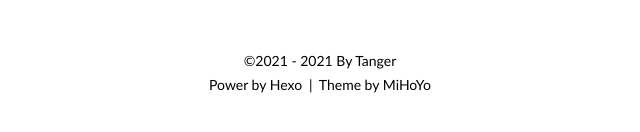
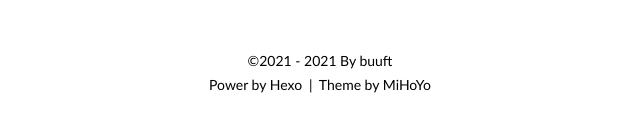
Before and after one commit to buuft/buuft.github.io, a plain HTML site: page index.html in a window 1280 px wide. Shown: the part 670-802 px from the top of the page, 320-960 px from the left. Drawn offline with Linux system fonts and the light colour scheme.

Commit message:
Update index.html

```diff
--- a/index.html
+++ b/index.html
@@ -155,7 +155,7 @@ console.log("Chat box loaded")
 
         <link rel="stylesheet" href="/css/footer.css">
 <div class="bottom-outer">
-  <div class="copyright">©2021 - 2021 By Tanger</div>
+  <div class="copyright">©2021 - 2021 By buuft</div>
   <div class="framework-info">
     <span>Power by</span>
     <a class="a1" target="_blank" rel="noopener" href="https://hexo.io/">Hexo</a>
```
